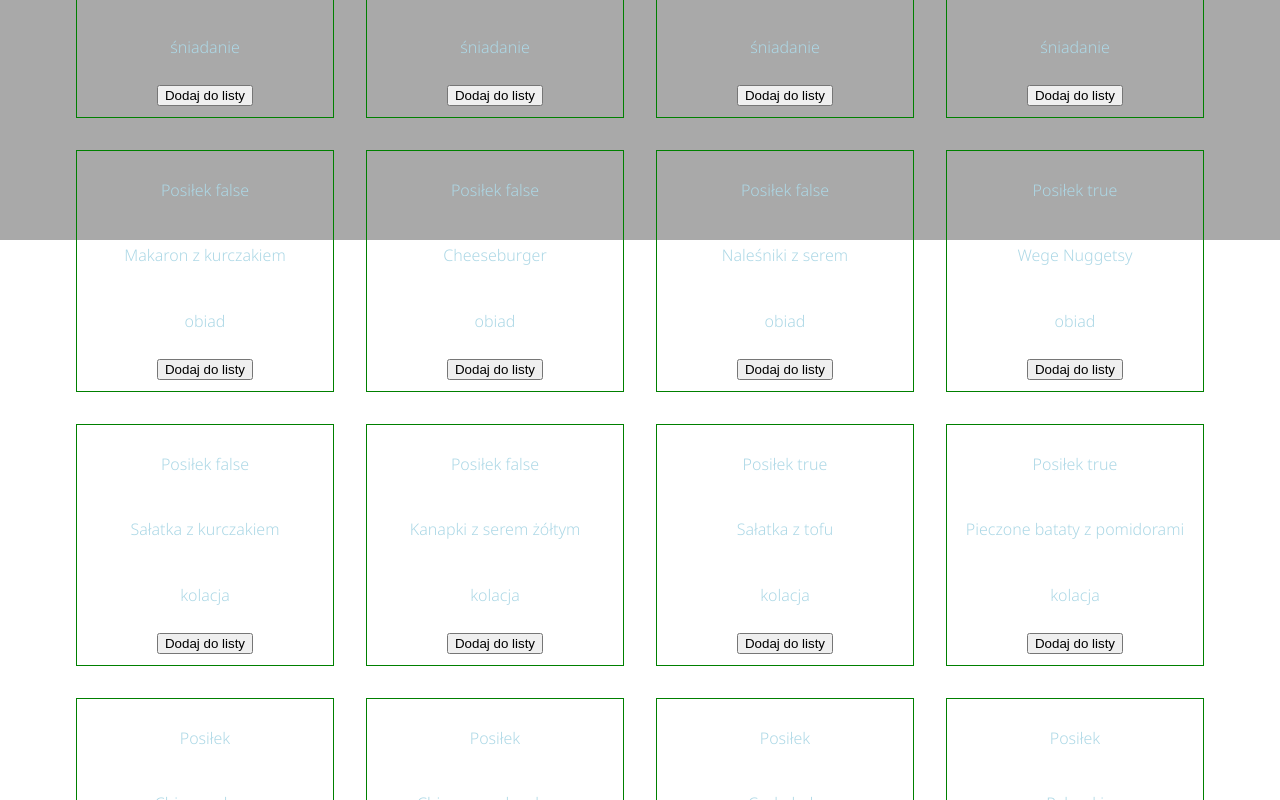
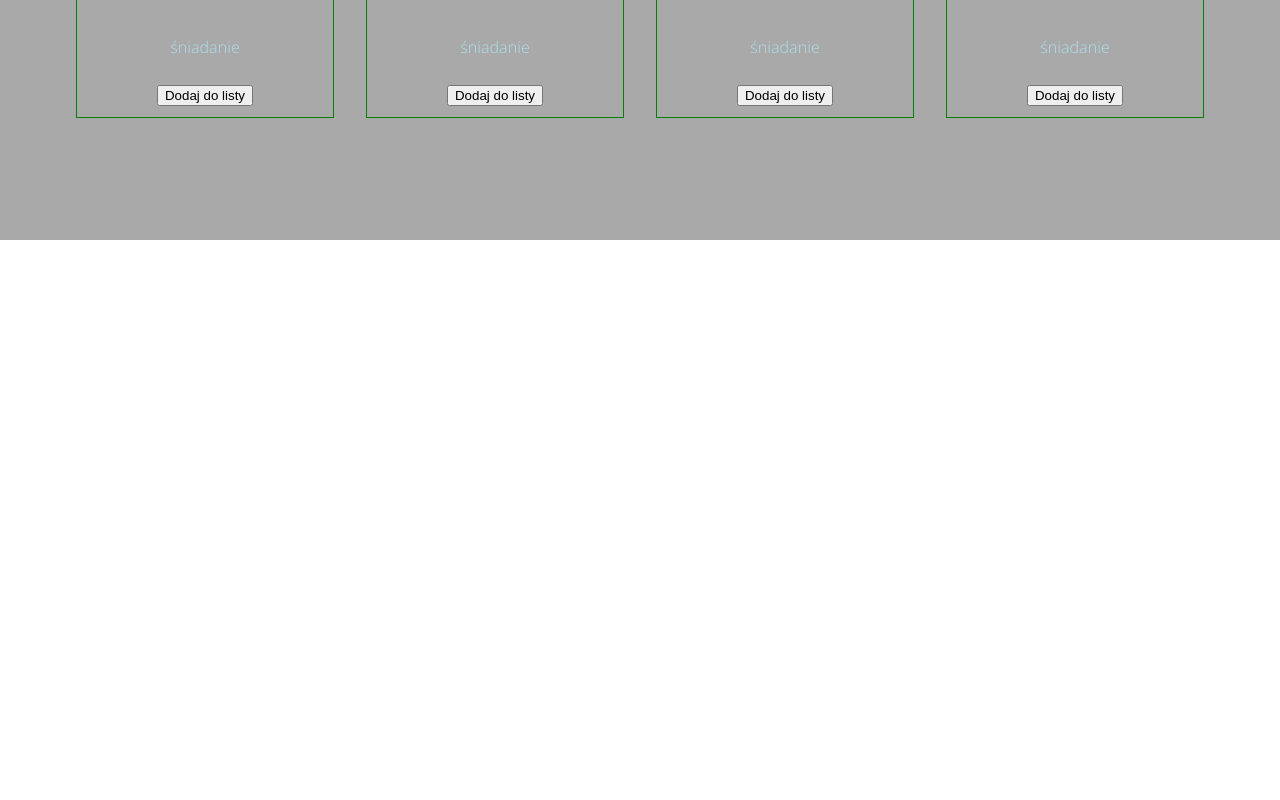
Before and after one commit to JJ-Wph/shoppinglistgenerator, a Vue app: page / in a window 1280 px wide. Shown: the part 560-1360 px from the top of the page. After the commit the page ends 800 px from the top, so only its background shows below. Built offline with nearby package versions, Linux system fonts and the light colour scheme.

Commit message:
new components

```diff
--- a/src/App.vue
+++ b/src/App.vue
@@ -1,9 +1,9 @@
 <template>
   <HeaderBar/>
-  <BreakfastComponent/>
-  <LunchComponent/>
-  <DinnerComponent/>
-  <SnackComponent/>
+  <BreakfastComponent v-if="isBreakfastActive"/>
+  <LunchComponent v-if="isLunchActive"/>
+  <DinnerComponent v-if="isDinnerActive"/>
+  <SnackComponent v-if="isSnackActive"/>
 </template>
 
 <script>
@@ -13,6 +13,7 @@ import LunchComponent from './components/LunchComponent.vue'
 import DinnerComponent from './components/DinnerComponent.vue'
 import SnackComponent from './components/SnackComponent.vue';
 
+import {ref} from 'vue';
 export default {
   name: 'App',
   components: {
@@ -21,7 +22,21 @@ export default {
     LunchComponent,
     DinnerComponent,
     SnackComponent
-}
+  },
+
+  setup(){
+    const isBreakfastActive = ref(true);
+    const isLunchActive = ref(false);
+    const isDinnerActive = ref(false);
+    const isSnackActive = ref(false);
+
+    return {
+      isBreakfastActive,
+      isLunchActive,
+      isDinnerActive,
+      isSnackActive
+    }
+  }
 }
 </script>
 
--- a/src/components/HeaderBar.vue
+++ b/src/components/HeaderBar.vue
@@ -3,7 +3,7 @@
     <h3>Shopping List Generator</h3>
     <nav>
         <ul>
-            <li>Śniadania</li>
+            <li @click="activateBreakfast">Śniadania</li>
             <li>Obiady</li>
             <li>Kolacje</li>
             <li>Przekąski</li>
@@ -51,7 +51,11 @@ export default {
             sticks: 0,
         });
 
-        return {listOfIgredients}
+        function activateBreakfast() {
+            // isBreakfastActive.value = true;
+            // isLunchActive.value = false;
+        }
+        return {listOfIgredients, activateBreakfast, }
     }
 }
 </script>
```
